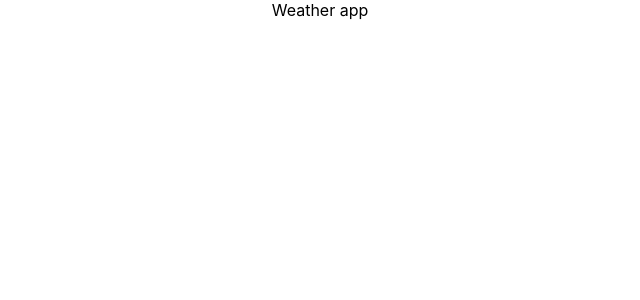
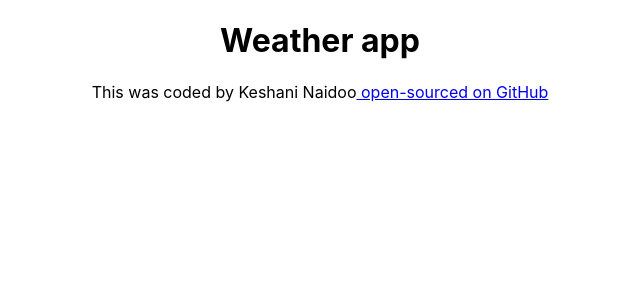
Before and after one commit to Keshani15/react-weather-app-final, a React (Create React App) app: page / in a window 1280 px wide. Shown: the top 300 px of the page, without its empty margins (320-960 px from the left). Built offline with nearby package versions, Linux system fonts and the light colour scheme.

Commit message:
added the GitHub url

```diff
--- a/src/App.js
+++ b/src/App.js
@@ -1,5 +1,19 @@
 import "./App.css";
 
 export default function App() {
-  return <div className="App">Weather app</div>;
+  return (
+    <div className="App">
+      <h1>Weather app</h1>
+      <footer>
+        This was coded by Keshani Naidoo
+        <a
+          href="https://github.com/Keshani15/react-weather-app-final"
+          target="_blank"
+        >
+          {" "}
+          open-sourced on GitHub
+        </a>
+      </footer>
+    </div>
+  );
 }
```
